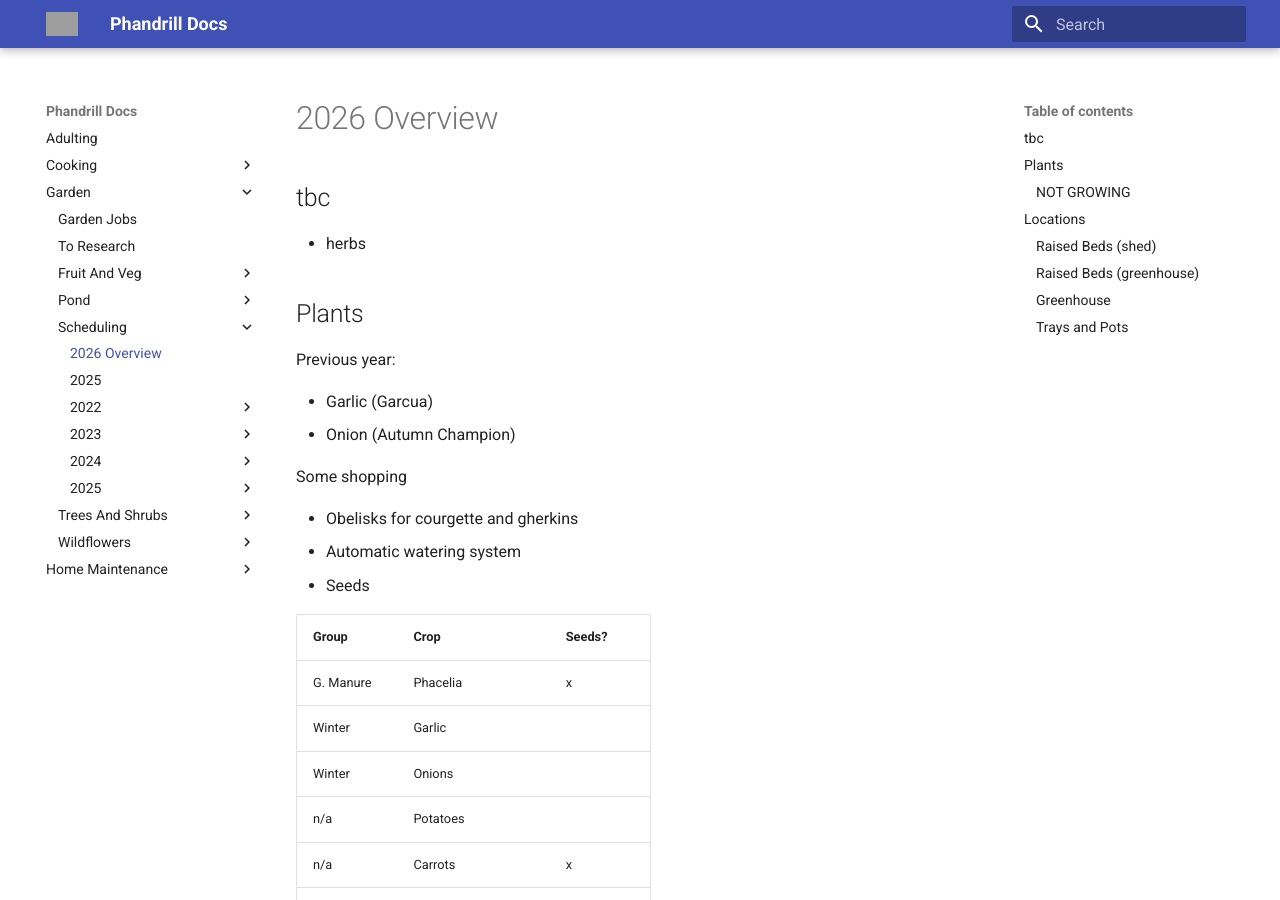
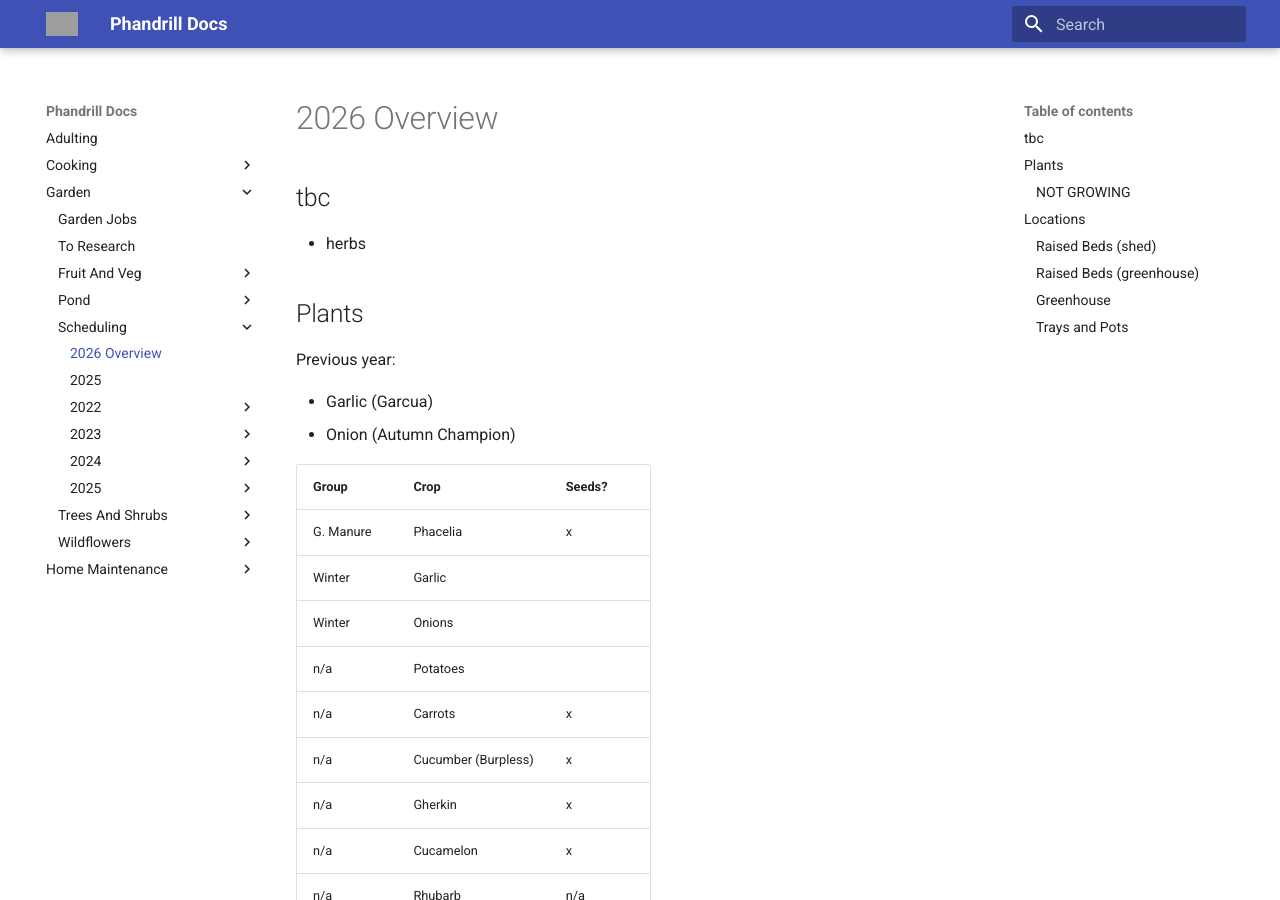
Before and after one commit to retrodans/adulting, an MkDocs documentation site: the page built from docs/Garden/Scheduling/1-2026-overview.md, in a window 1280 px wide and 900 px high. Built offline with MkDocs 1.6.1 and Material for MkDocs 9.7.7, drawn with Linux system fonts in a browser that asks for light colours; grey boxes are pictures that could not be loaded.

Commit message:
Update 2026 overview by removing shopping list
Removed shopping list items from the overview.

```diff
--- a/docs/Garden/Scheduling/1-2026-overview.md
+++ b/docs/Garden/Scheduling/1-2026-overview.md
@@ -14,12 +14,6 @@ Previous year:
 
 - Garlic (Garcua)
 - Onion (Autumn Champion)
-
-Some shopping
-
-- Obelisks for courgette and gherkins
-- Automatic watering system
-- Seeds
 
 | Group      | Crop                | Seeds?  |
 | ---------- | ------------------- | ------- |
```
